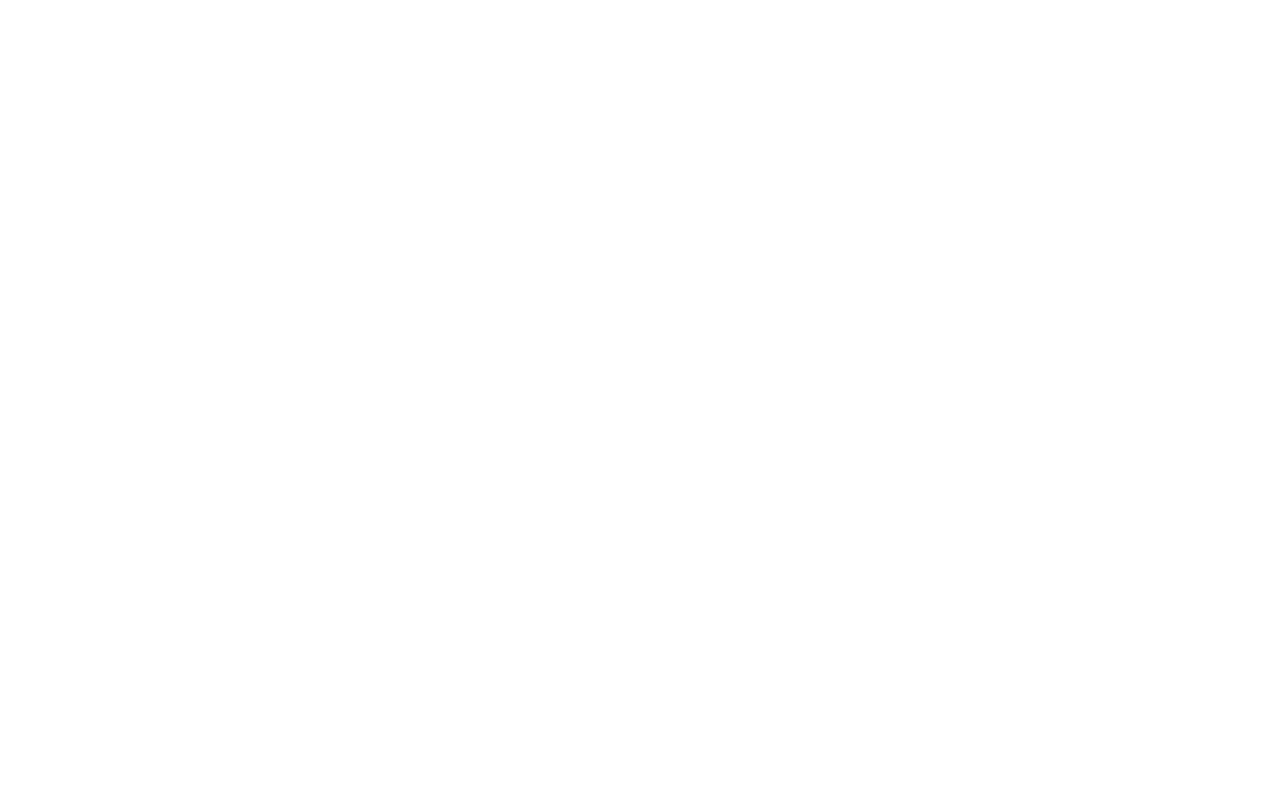
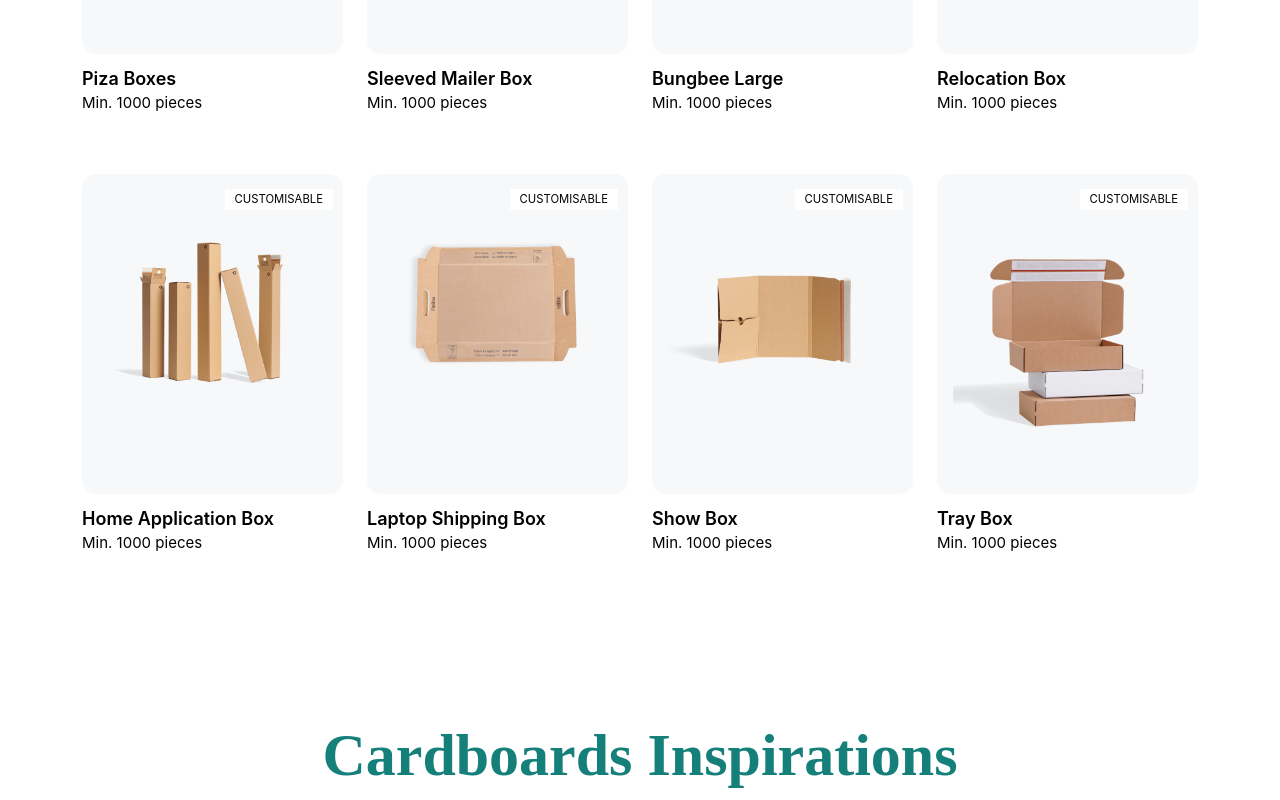
Before and after one commit to Ammar4372/Cardboard, a React (Vite) app in the folder project/: page /CardBoard in a window 1280 px wide. Shown: the part 1400-2200 px from the top of the page. Before the commit the page ends 800 px from the top, so only its background shows below. Built offline with nearby package versions, Linux system fonts and the light colour scheme.

Commit message:
2 pages completed

```diff
--- a/project/src/App.jsx
+++ b/project/src/App.jsx
@@ -15,6 +15,7 @@ const appRouter = createBrowserRouter(
     <Route path="/" element={<Root />}>
       <Route index element={<IndexPage />} />
       <Route path="/CardBoard" element={<CardBoardPage/>}/>
+       {/* <Route index element={<CardBoardPage />} /> */}
     </Route>
   )
 );
--- a/project/src/Component/Card/Card.jsx
+++ b/project/src/Component/Card/Card.jsx
@@ -2,58 +2,58 @@ const Cards = [
   {
     hoverContent:
       "Local Kraft Roll, 30 lbs (Pack of 6) - Quality Paper for Packing, Moving, Shipping, Crafts - 100% Recyclable Natural Kraft Wrapping Paper",
-    name: "Fluting Roll",
-    minOrder: 300,
+    name: "Piza Boxes",
+    minOrder: 1000,
     img: "img/cardboard_product_1.png",
   },
   {
     hoverContent:
       "Local Kraft Roll, 30 lbs (Pack of 6) - Quality Paper for Packing, Moving, Shipping, Crafts - 100% Recyclable Natural Kraft Wrapping Paper",
-    name: "Printed Mailer Box",
-    minOrder: 300,
+    name: "Sleeved Mailer Box",
+    minOrder: 1000,
     img: "img/cardboard_product_2.png",
   },
   {
     hoverContent:
       "Local Kraft Roll, 30 lbs (Pack of 6) - Quality Paper for Packing, Moving, Shipping, Crafts - 100% Recyclable Natural Kraft Wrapping Paper",
-    name: "Fluting Roll",
-    minOrder: 300,
+    name: "Bungbee Large",
+    minOrder: 1000,
     img: "img/cardboard_product_3.png",
   },
   {
     hoverContent:
       "Local Kraft Roll, 30 lbs (Pack of 6) - Quality Paper for Packing, Moving, Shipping, Crafts - 100% Recyclable Natural Kraft Wrapping Paper",
-    name: "Fluting Roll",
-    minOrder: 300,
+    name: "Relocation Box",
+    minOrder: 1000,
     img: "img/cardboard_product_4.png",
   },
   {
     hoverContent:
       "Local Kraft Roll, 30 lbs (Pack of 6) - Quality Paper for Packing, Moving, Shipping, Crafts - 100% Recyclable Natural Kraft Wrapping Paper",
-    name: "Fluting Roll",
-    minOrder: 300,
+    name: "Home Application Box",
+    minOrder: 1000,
     img: "img/cardboard_product_5.png",
   },
   {
     hoverContent:
       "Local Kraft Roll, 30 lbs (Pack of 6) - Quality Paper for Packing, Moving, Shipping, Crafts - 100% Recyclable Natural Kraft Wrapping Paper",
-    name: "Fluting Roll",
-    minOrder: 300,
+    name: "Laptop Shipping Box",
+    minOrder: 1000,
     img: "img/cardboard_product_6.png",
   },
   {
     hoverContent:
       "Local Kraft Roll, 30 lbs (Pack of 6) - Quality Paper for Packing, Moving, Shipping, Crafts - 100% Recyclable Natural Kraft Wrapping Paper",
-    name: "Fluting Roll",
-    minOrder: 300,
+    name: "Show Box",
+    minOrder: 1000,
     img: "img/cardboard_product_7.png",
   },
   {
     hoverContent:
       "Local Kraft Roll, 30 lbs (Pack of 6) - Quality Paper for Packing, Moving, Shipping, Crafts - 100% Recyclable Natural Kraft Wrapping Paper",
-    name: "Fluting Roll",
-    minOrder: 300,
-    img: "img/cardboard_product_8.png",
+    name: "Tray Box",
+    minOrder: 1000,
+    img: "img/cardboard_product_1.png",
   },
 ];
 function Card() {
--- a/project/src/Pages/CardBoardPage.jsx
+++ b/project/src/Pages/CardBoardPage.jsx
@@ -1,4 +1,19 @@
+import Merge from '../Component/Cardboard/Merge'
+import Footer from "../Component/Footer";
+import PaymentBanner from "../Component/PaymentBanner";
+import Nav from "../Component/Navbar/Nav";
+import Card from '../Component/Card/Card'
+import CardBoardInspirations from '../Component/CardBoardInspirations/CardBoardInspiration'
 function CardBoardPage() {
-    return <p>CardBoardPage</p>
+    return (
+        <>
+        <Nav/>
+        <Merge/>
+        <Card/>
+        <CardBoardInspirations/>
+        <PaymentBanner/>
+        <Footer/>
+        </>
+    )
 }
 export default CardBoardPage;
```
